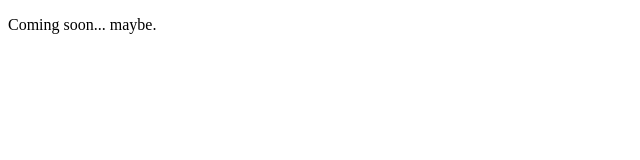
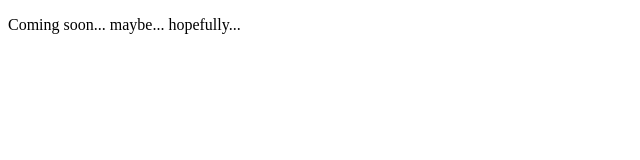
Before and after one commit to Xykachu/Aniuly, a plain HTML site: page index.html in a window 1280 px wide. Shown: the full height of the page, 0-640 px from the left. Drawn offline with Linux system fonts and the light colour scheme.

Commit message:
Update index.html

```diff
--- a/index.html
+++ b/index.html
@@ -4,6 +4,6 @@
     <title>Aniuly</title>
 </head>
 <body>
-    <p>Coming soon... maybe.</p>
+    <p>Coming soon... maybe... hopefully...</p>
 </body>
 </html>
```
